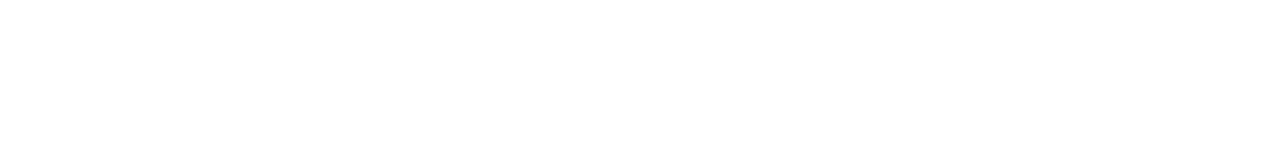
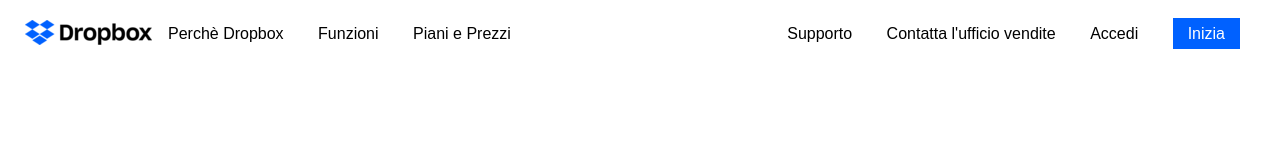
Before and after one commit to Andrearomeo04/htmlcss-dropbox, a plain HTML site: page index.html in a window 1280 px wide. Drawn offline with Linux system fonts and the light colour scheme.

Commit message:
[UPD] Finished header layout and style

```diff
--- a/css/style.css
+++ b/css/style.css
@@ -0,0 +1,67 @@
+* {
+    margin: 0;
+    padding: 0;
+    box-sizing: border-box;
+}
+
+body {
+    font-family: Arial, Helvetica, sans-serif;
+}
+
+.container-full {
+    max-width: 100%;
+}
+
+.row {
+    display: flex;
+    flex-wrap: wrap;
+}
+
+.content {
+    padding: 20px 25px;
+}
+
+.content-right {
+    padding: 20px 25px;
+    text-align: right;
+}
+
+.col-10 {
+    width: 10%;
+}
+
+.col-45 {
+    width: 45%;
+    padding-top: 5px;
+}
+
+img {
+    display: inline-block;
+}
+
+.menu-settings {
+    list-style-type: none;
+}
+
+.menu-settings li {
+    display: inline-block;
+}
+
+li {
+    margin: 0px 15px;
+}
+
+li a {
+    text-decoration: none;
+    color: black;
+}
+
+.blue-button {
+    background-color: #0061ff;
+    color: #fff;
+    padding: 7px 15px;
+}
+
+.dashed-black {
+    border: 1px solid black;
+}
--- a/index.html
+++ b/index.html
@@ -4,9 +4,45 @@
     <meta charset="UTF-8">
     <meta name="viewport" content="width=device-width, initial-scale=1.0">
     <link rel="stylesheet" href="./css/style.css">
-    <title>Document</title>
+    <title>Dropbox</title>
 </head>
 <body>
+    <!-- header section  -->
+    <header>
+        <div class="container-full">
+            <div class="row">
+                <div class="col-10">
+                    <div class="content">
+                        <img src="./img/logo-small.png" alt="">
+                    </div>
+                </div>
+                <div class="col-45">
+                    <div class="content">
+                        <ul class="menu-settings">
+                            <li><a href="#">Perchè Dropbox</a></li>
+                            <li><a href="#">Funzioni</a></li>
+                            <li><a href="#">Piani e Prezzi</a></li>
+                        </ul>
+                    </div>
+                </div>
+                <div class="col-45">
+                    <div class="content-right">
+                        <ul class="menu-settings">
+                            <li><a href="#">Supporto</a></li>
+                            <li><a href="#">Contatta l'ufficio vendite</a></li>
+                            <li><a href="#"></a>Accedi</li>
+                            <li><a href="#"></a><span class="blue-button">Inizia</span></li>
+                        </ul>
+                    </div>
+                </div>
+            </div>
+        </div>
+    </header>
 
+    <!-- main section  -->
+    <main></main>
+
+    <!-- footer section  -->
+    <footer></footer>
 </body>
 </html>
```
